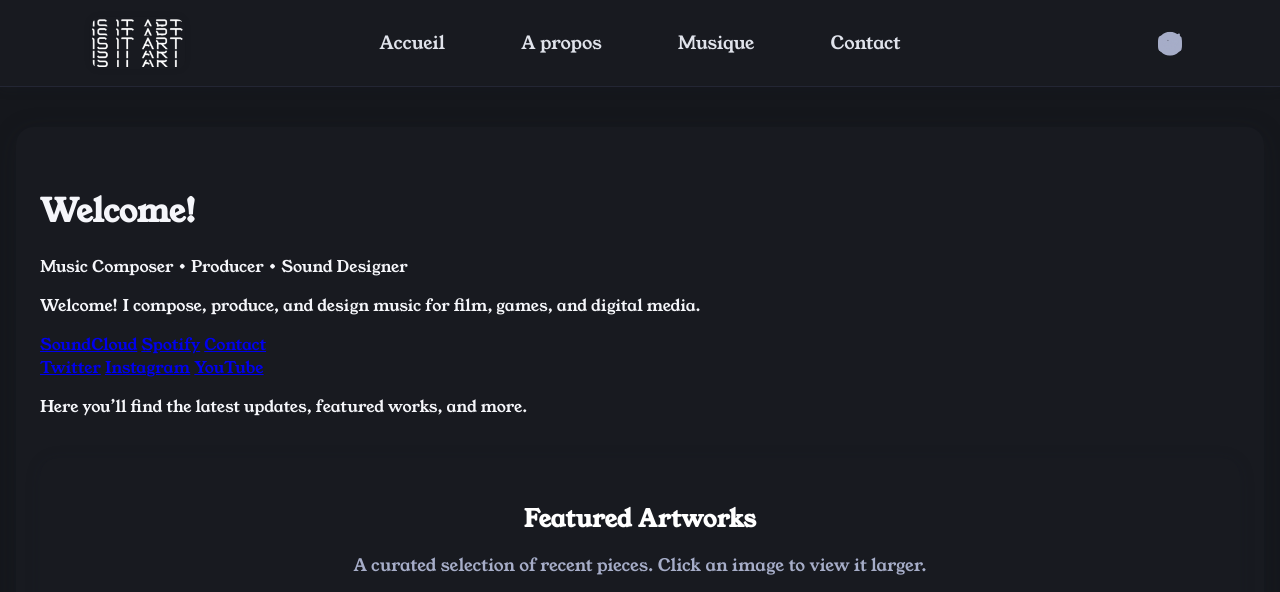
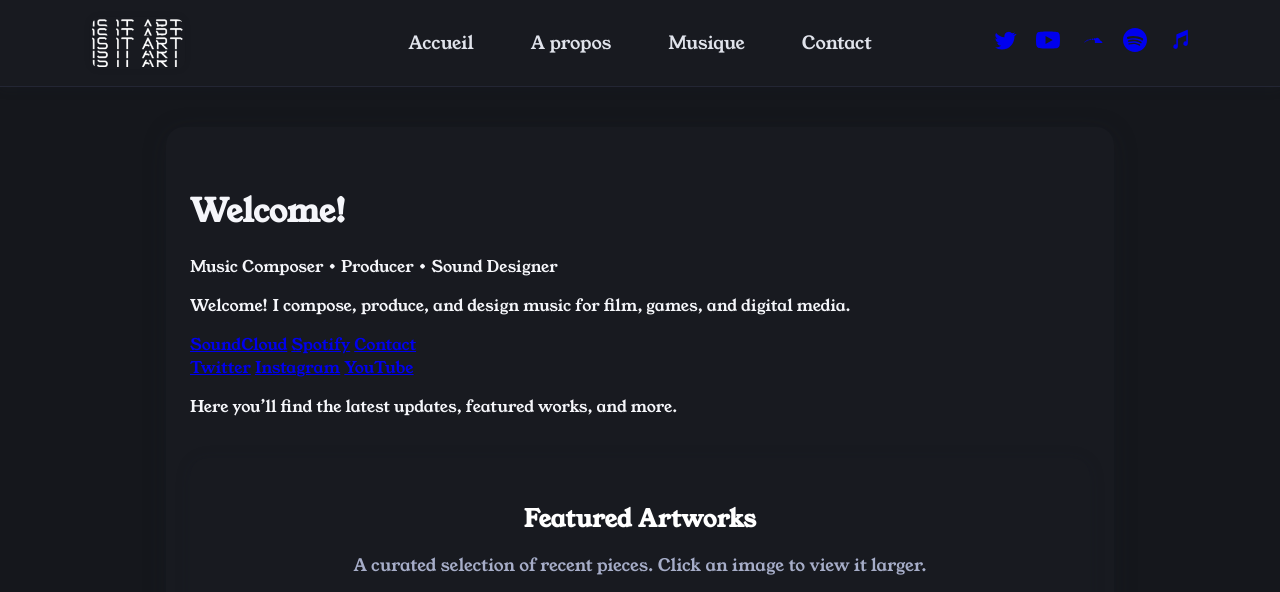
Before and after one commit to 0xnebru/0xnebru.github.io, a Jekyll site: the page built from index.md, in a window 1280 px wide and 1269 px high. Shown: the top 592 px of the window. Built offline with Jekyll 4.4.1, drawn with Linux system fonts in a browser that asks for light colours; grey boxes are pictures that could not be loaded.

Commit message:
Update style.css

```diff
--- a/assets/style.css
+++ b/assets/style.css
@@ -53,6 +53,7 @@ body {
 .header-social a:focus {
   box-shadow: 0 0 14px rgba(26,115,232,0.16);
   color: #fff;
+  background: #1a73e8;
   transition: box-shadow .2s, background .15s, color .15s;
 }
 
@@ -63,7 +64,7 @@ body {
   transform: translate(-50%, -50%);
   display: flex;
   justify-content: center;
-  gap: 2.5rem;
+  gap: 1.3rem; /* Reduced space between nav elements */
 }
 .header-nav a {
   color: #e0e3eb;
@@ -78,31 +79,97 @@ body {
 .header-social {
   display: flex;
   gap: 1.2rem;
-}
-.header-social a {
-  color: #a6adc8;
-  background: none;
-  border-radius: 6px;
-  padding: 0.4em;
-  display: inline-flex;
+  justify-content: flex-end;
   align-items: center;
-  justify-content: flex-end;
   position: absolute;
   right: 2rem;
   top: 50%;
   transform: translateY(-50%);
-  transition: color .2s, background .15s, box-shadow .2s;
-  box-shadow: none;
-  font-size: 1.3em;
 }
 
 main {
-  max-width: 1200px;
+  max-width: 900px;
   margin: 2.5rem auto 2rem auto;
   padding: 2.5rem 1.5rem;
   background: #181a20;
   border-radius: 18px;
   box-shadow: 0 4px 24px rgba(26,30,41,0.22);
+}
+
+.image-gallery {
+  max-width: 1200px;
+  margin: 2.5em auto 2em auto;
+  padding: 1.5em 1em 2em 1em;
+  background: #181a20;
+  border-radius: 18px;
+  box-shadow: 0 2px 16px rgba(26,30,41,0.16);
+  text-align: center;
+}
+.gallery-title {
+  font-size: 1.5em;
+  color: #fff;
+  margin-bottom: 0.3em;
+  font-family: 'Young Serif', serif;
+  letter-spacing: 0.01em;
+  font-weight: 700;
+}
+.gallery-description {
+  color: #a6adc8;
+  font-size: 1.07em;
+  margin-bottom: 2em;
+}
+.gallery-images {
+  display: flex;
+  flex-wrap: wrap;
+  gap: 2em;
+  justify-content: center;
+}
+.gallery-images figure {
+  margin: 0;
+  background: #212436;
+  border-radius: 12px;
+  padding: 1em 1em 0.7em 1em;
+  box-shadow: 0 2px 8px rgba(26,115,232,0.06);
+  max-width: 210px;
+  transition: box-shadow .18s;
+  display: flex;
+  flex-direction: column;
+  align-items: center;
+}
+.gallery-images figure:hover {
+  box-shadow: 0 4px 18px rgba(26,115,232,0.18);
+}
+.gallery-images img {
+  border-radius: 8px;
+  max-width: 170px;
+  max-height: 170px;
+  width: 100%;
+  object-fit: cover;
+  margin-bottom: 0.7em;
+  box-shadow: 0 1px 4px rgba(26,115,232,0.08);
+  transition: transform 0.19s;
+}
+.gallery-images a:hover img {
+  transform: scale(1.045);
+}
+.gallery-images figcaption {
+  color: #e0e3eb;
+  font-size: 1em;
+  margin-bottom: 0.2em;
+  display: flex;
+  flex-direction: column;
+  align-items: center;
+}
+.gallery-images figcaption strong {
+  color: #fff;
+  font-weight: 700;
+  font-size: 1.07em;
+  margin-bottom: 0.13em;
+  letter-spacing: 0.01em;
+}
+.gallery-images figcaption span {
+  font-size: 0.95em;
+  color: #a6adc8;
 }
 
 footer {
@@ -195,6 +262,13 @@ footer {
   color: #a6adc8;
 }
 
+@media (max-width: 1200px) {
+  main,
+  .image-gallery {
+    max-width: 98vw;
+  }
+}
+
 @media (max-width: 700px) {
   .header-container {
     flex-direction: column;
@@ -203,8 +277,20 @@ footer {
     min-height: 0;
   }
   .header-nav {
+    position: static;
+    left: unset;
+    top: unset;
+    transform: none;
     gap: 1.2rem;
     font-size: 1.05em;
+  }
+  .header-social {
+    position: static;
+    right: unset;
+    top: unset;
+    transform: none;
+    justify-content: center;
+    margin-top: 0.5rem;
   }
   main {
     padding: 1.2rem 0.5rem;
@@ -212,100 +298,7 @@ footer {
   }
 }
 
-/* Responsive for newsletter form */
-@media (max-width: 480px) {
-  .footer-newsletter .newsletter-form {
-    padding: 1em 0.5em 1em 0.5em;
-    max-width: 100%;
-  }
-  .footer-newsletter .newsletter-fields {
-    flex-direction: column;
-    gap: 0.3em;
-  }
-  .footer-newsletter .newsletter-input,
-  .footer-newsletter .newsletter-btn {
-    border-radius: 6px;
-    width: 100%;
-    box-sizing: border-box;
-  }
-}
-
-.image-gallery {
-  max-width: 1500px;
-  margin: 2.5em auto 2em auto;
-  padding: 1.5em 1em 2em 1em;
-  background: #181a20;
-  border-radius: 18px;
-  box-shadow: 0 2px 16px rgba(26,30,41,0.16);
-  text-align: center;
-}
-.gallery-title {
-  font-size: 1.5em;
-  color: #fff;
-  margin-bottom: 0.3em;
-  font-family: 'Young Serif', serif;
-  letter-spacing: 0.01em;
-  font-weight: 700;
-}
-.gallery-description {
-  color: #a6adc8;
-  font-size: 1.07em;
-  margin-bottom: 2em;
-}
-.gallery-images {
-  display: flex;
-  flex-wrap: wrap;
-  gap: 2em;
-  justify-content: center;
-}
-.gallery-images figure {
-  margin: 0;
-  background: #212436;
-  border-radius: 12px;
-  padding: 1em 1em 0.7em 1em;
-  box-shadow: 0 2px 8px rgba(26,115,232,0.06);
-  max-width: 210px;
-  transition: box-shadow .18s;
-  display: flex;
-  flex-direction: column;
-  align-items: center;
-}
-.gallery-images figure:hover {
-  box-shadow: 0 4px 18px rgba(26,115,232,0.18);
-}
-.gallery-images img {
-  border-radius: 8px;
-  max-width: 170px;
-  max-height: 170px;
-  width: 100%;
-  object-fit: cover;
-  margin-bottom: 0.7em;
-  box-shadow: 0 1px 4px rgba(26,115,232,0.08);
-  transition: transform 0.19s;
-}
-.gallery-images a:hover img {
-  transform: scale(1.045);
-}
-.gallery-images figcaption {
-  color: #e0e3eb;
-  font-size: 1em;
-  margin-bottom: 0.2em;
-  display: flex;
-  flex-direction: column;
-  align-items: center;
-}
-.gallery-images figcaption strong {
-  color: #fff;
-  font-weight: 700;
-  font-size: 1.07em;
-  margin-bottom: 0.13em;
-  letter-spacing: 0.01em;
-}
-.gallery-images figcaption span {
-  font-size: 0.95em;
-  color: #a6adc8;
-}
-
+/* Responsive for gallery and newsletter form */
 @media (max-width: 800px) {
   .gallery-images {
     gap: 1.1em;
@@ -329,4 +322,24 @@ footer {
     max-width: 94vw;
     max-height: 200px;
   }
+  .header-social {
+    right: unset;
+  }
 }
+
+@media (max-width: 480px) {
+  .footer-newsletter .newsletter-form {
+    padding: 1em 0.5em 1em 0.5em;
+    max-width: 100%;
+  }
+  .footer-newsletter .newsletter-fields {
+    flex-direction: column;
+    gap: 0.3em;
+  }
+  .footer-newsletter .newsletter-input,
+  .footer-newsletter .newsletter-btn {
+    border-radius: 6px;
+    width: 100%;
+    box-sizing: border-box;
+  }
+}
```
